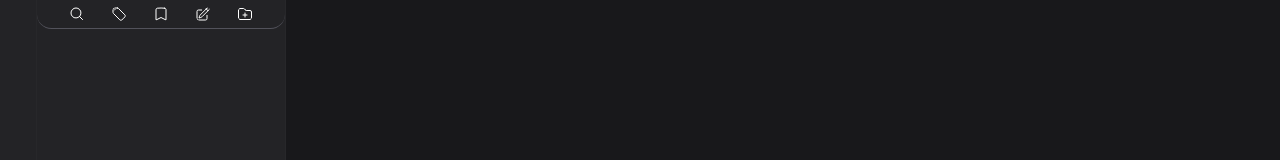
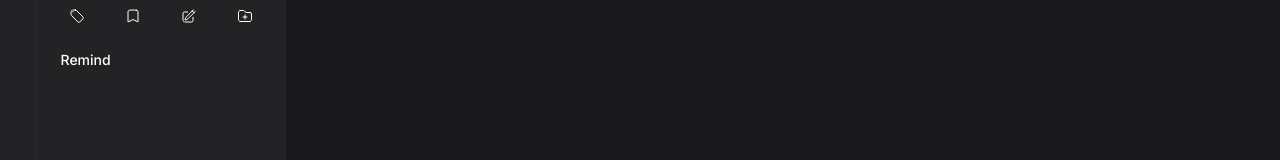
Before and after one commit to RemindInc/Remind-inc, a React (Vite) app: page / in a window 1280 px wide. Shown: the top 160 px of the page. Built offline with nearby package versions, Linux system fonts and the light colour scheme.

Commit message:
refactor: file explorer

```diff
--- a/src/components/Explorer.tsx
+++ b/src/components/Explorer.tsx
@@ -24,9 +24,10 @@ const Explorer = () => {
   }, []);
 
   return (
-    <section className="h-[calc(100vh-34px)] w-[250px] bg-zinc-900/95 bg-clip-padding backdrop-filter backdrop-blur-lg  border-x border-zinc-800">
+    <section className="h-[calc(100vh-34px)] w-[300px] flex flex-col items-center bg-zinc-900/95 bg-clip-padding backdrop-filter backdrop-blur-lg  border-x border-zinc-800">
       <ExplorerActions />
-      <div className="p-3 flex flex-col gap-4 my-2 w-[300px] mx-auto">
+      <div className="px-3 py-0.5 flex flex-col gap-4 my-4 w-[225px]">
+        <h4 className="text-sm text-white font-medium">Remind</h4>
         {fileTree?.children.map((node) => (
           <>
             {node.is_folder ? (
--- a/src/components/ExplorerActions.tsx
+++ b/src/components/ExplorerActions.tsx
@@ -1,5 +1,4 @@
 import {
-  MagnifyingGlassIcon,
   TagIcon,
   BookmarkIcon,
   PencilSquareIcon,
@@ -15,39 +14,33 @@ import {
 const ExplorerActions = () => {
   const actions = [
     {
-      desc: "Pesquisar",
-      icon: (
-        <MagnifyingGlassIcon className="text-white h-6 p-1 hover:bg-zinc-900 rounded-full" />
-      ),
-    },
-    {
       desc: "Tags",
       icon: (
-        <TagIcon className="text-white h-6 p-1 hover:bg-zinc-900 rounded-full" />
+        <TagIcon className="text-white h-6 p-1 hover:bg-zinc-800 rounded-full" />
       ),
     },
     {
       desc: "Favoritos",
       icon: (
-        <BookmarkIcon className="text-white h-6 p-1 hover:bg-zinc-900 rounded-full" />
+        <BookmarkIcon className="text-white h-6 p-1 hover:bg-zinc-800 rounded-full" />
       ),
     },
     {
       desc: "Nova Anotação",
       icon: (
-        <PencilSquareIcon className="text-white h-6 p-1 hover:bg-zinc-900 rounded-full" />
+        <PencilSquareIcon className="text-white h-6 p-1 hover:bg-zinc-800 rounded-full" />
       ),
     },
     {
       desc: "Nova Pasta",
       icon: (
-        <FolderPlusIcon className="text-white h-6 p-1 hover:bg-zinc-900 rounded-full" />
+        <FolderPlusIcon className="text-white h-6 p-1 hover:bg-zinc-800 rounded-full" />
       ),
     },
   ];
 
   return (
-    <div className="flex justify-between py-0.5 px-7 mx-auto border-b border-b-zinc-600 rounded-full">
+    <div className="flex justify-center gap-8 py-1 px-7 mx-auto">
       {actions.map((action) => (
         <TooltipProvider>
           <Tooltip>
--- a/src/components/File.tsx
+++ b/src/components/File.tsx
@@ -1,14 +1,8 @@
 import { FC } from "react";
 import { TreeNode } from "./Explorer";
-import { DocumentTextIcon } from "@heroicons/react/24/outline";
 
 const File: FC<TreeNode> = ({ path }) => {
-  return (
-    <div className="text-xs text-zinc-300 flex items-center gap-2">
-      <DocumentTextIcon className="h-4" />
-      <span className="text-sm">{path}</span>
-    </div>
-  );
+  return <span className="text-xs text-zinc-300">{path}</span>;
 };
 
 export default File;
--- a/src/components/Folder.tsx
+++ b/src/components/Folder.tsx
@@ -1,8 +1,7 @@
 import { FC, useState } from "react";
 import { TreeNode } from "./Explorer";
 import File from "./File";
-import { ChevronRightIcon, FolderOpenIcon } from "@heroicons/react/24/outline";
-import { FolderIcon } from "lucide-react";
+import { ChevronRightIcon } from "@heroicons/react/24/outline";
 
 const Folder: FC<TreeNode> = ({ path, children }) => {
   const [isOpen, setIsOpen] = useState(false);
@@ -17,16 +16,13 @@ const Folder: FC<TreeNode> = ({ path, children }) => {
         <ChevronRightIcon
           className={`text-zinc-400 h-3 ${isOpen ? "transform rotate-90" : ""}`}
         />
-        {isOpen ? (
-          <FolderOpenIcon className="h-4 text-zinc-300 ml-2" />
-        ) : (
-          <FolderIcon className="h-4 text-zinc-300 ml-1" />
-        )}
         <span className="text-zinc-300 text-xs ml-2">{path}</span>
       </button>
       {children && (
         <div
-          className={`ml-3 mt-2 ${isOpen ? "flex flex-col gap-2" : "hidden"}`}
+          className={`mt-2 border-l border-l-zinc-800 pl-3 ml-1.5 ${
+            isOpen ? "flex flex-col gap-2" : "hidden"
+          }`}
         >
           {children.map((node) => (
             <>
```
